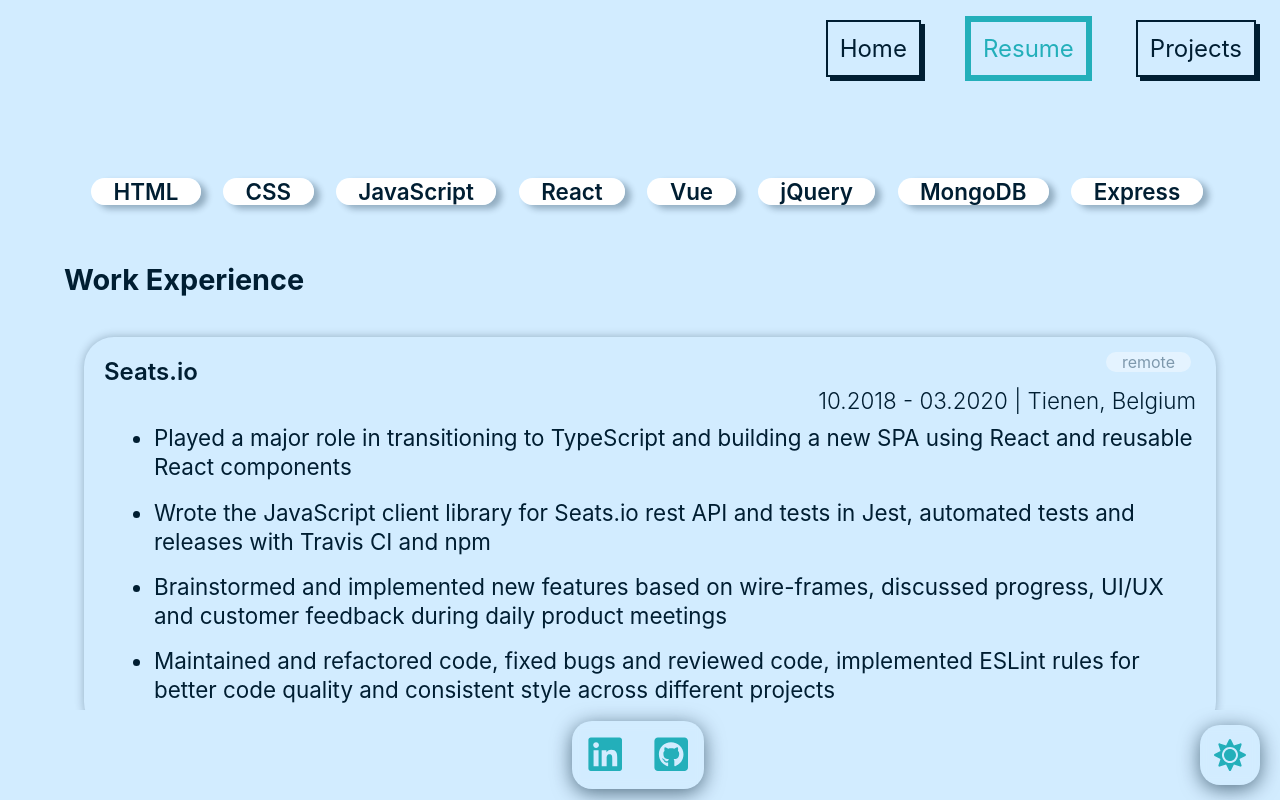
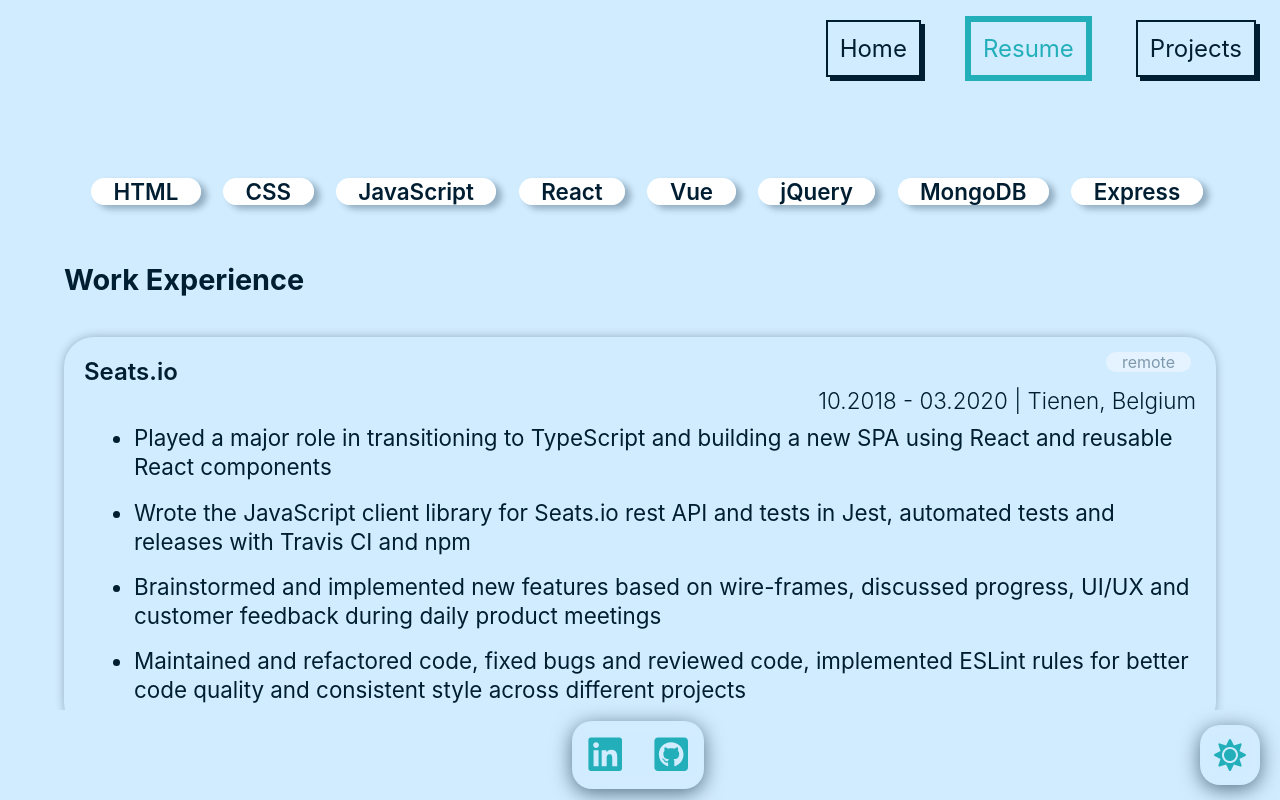
Before and after one commit to namfal/portfolio, a Vue app: page /resume in a window 1280 px wide. Built offline with nearby package versions, Linux system fonts and the light colour scheme.

Commit message:
since we added the shadow, there is no need to push in the experience section, reduced the margin

```diff
--- a/src/views/Resume.vue
+++ b/src/views/Resume.vue
@@ -60,7 +60,7 @@ export default {
 	}
 
 	.experience {
-		margin: 30px 0 30px 20px;
+		margin: 30px 0;
 		padding: 20px;
 		border-radius: 30px;
 		position: relative;
```
